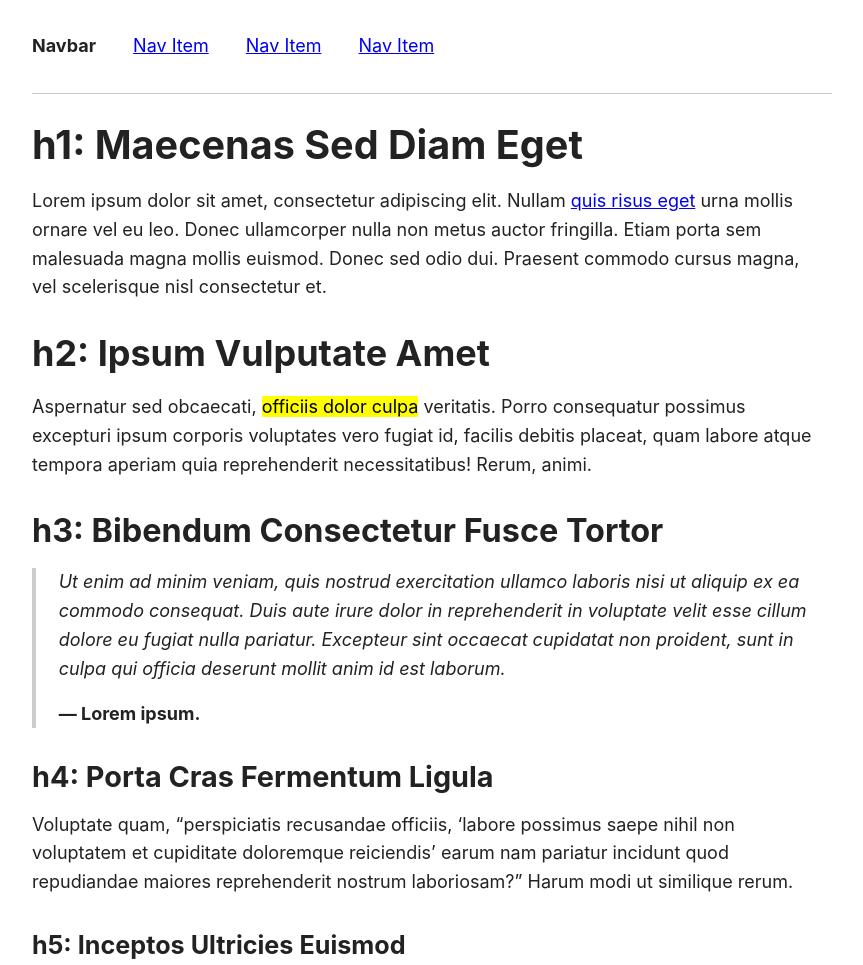
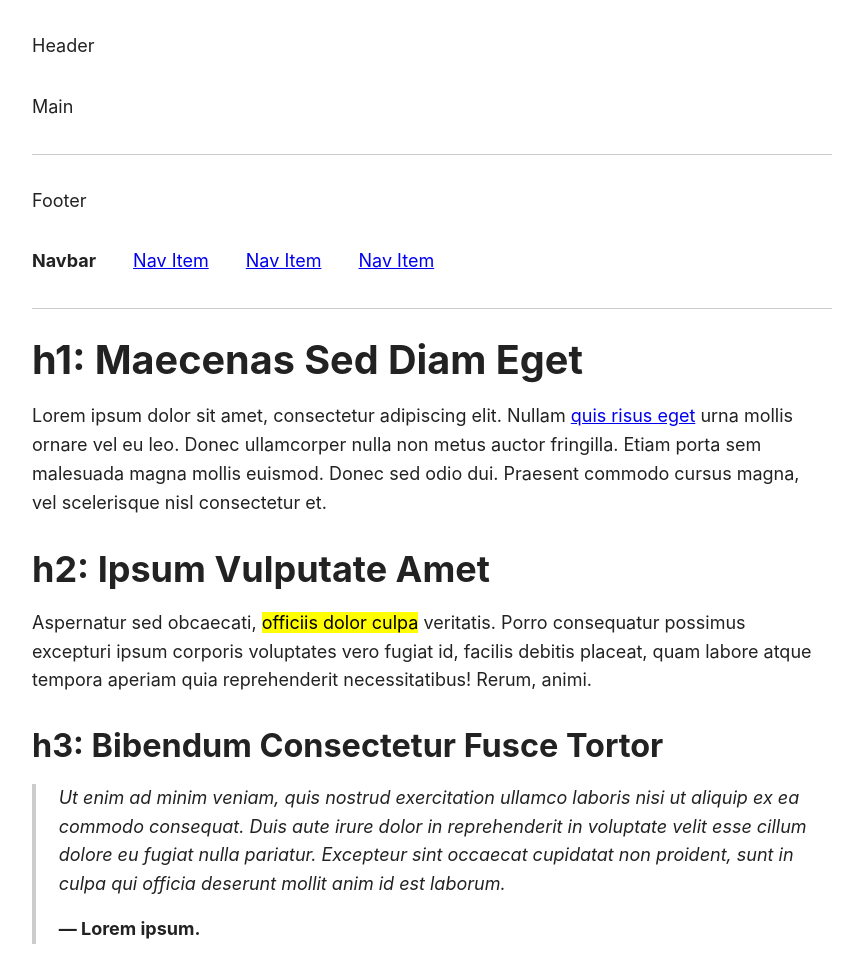
Before and after one commit to jamiewilson/done.css, a website: page index.html in a window 1280 px wide. Shown: the top 965 px of the page, without its empty margins (208-1071 px from the left). Drawn offline with Linux system fonts and the light colour scheme.

Commit message:
fixes spacing issues

```diff
--- a/done.css
+++ b/done.css
@@ -37,6 +37,15 @@ body {
   font-size: var(--font-size);
   line-height: var(--line-height);
   margin: 0 auto;
+}
+
+main,
+header,
+article,
+section,
+aside,
+footer {
+  margin-bottom: var(--margin-bottom);
 }
 
 nav {
--- a/index.html
+++ b/index.html
@@ -8,6 +8,10 @@
     <link rel="stylesheet" href="done.css">
   </head>
   <body>
+
+    <header>Header</header>
+    <main>Main</main>
+    <footer>Footer</footer>
 
     <nav>
       <ul>
--- a/package.json
+++ b/package.json
@@ -1,6 +1,6 @@
 {
   "name": "done.css",
-  "version": "1.0.3",
+  "version": "1.0.4",
   "description": "Default HTML styling for demos and prototypes.",
   "scripts": {
     "test": " "
```
